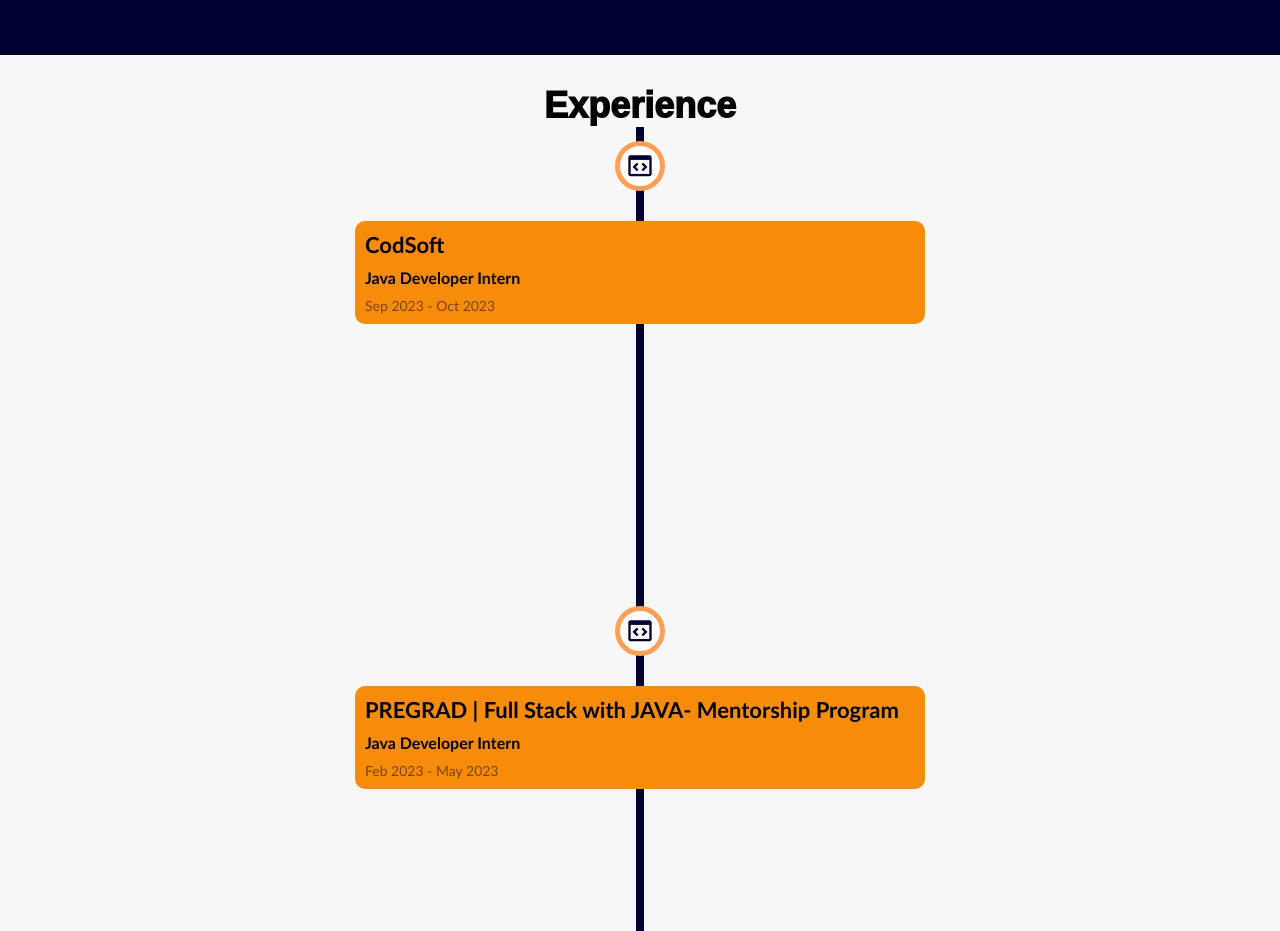
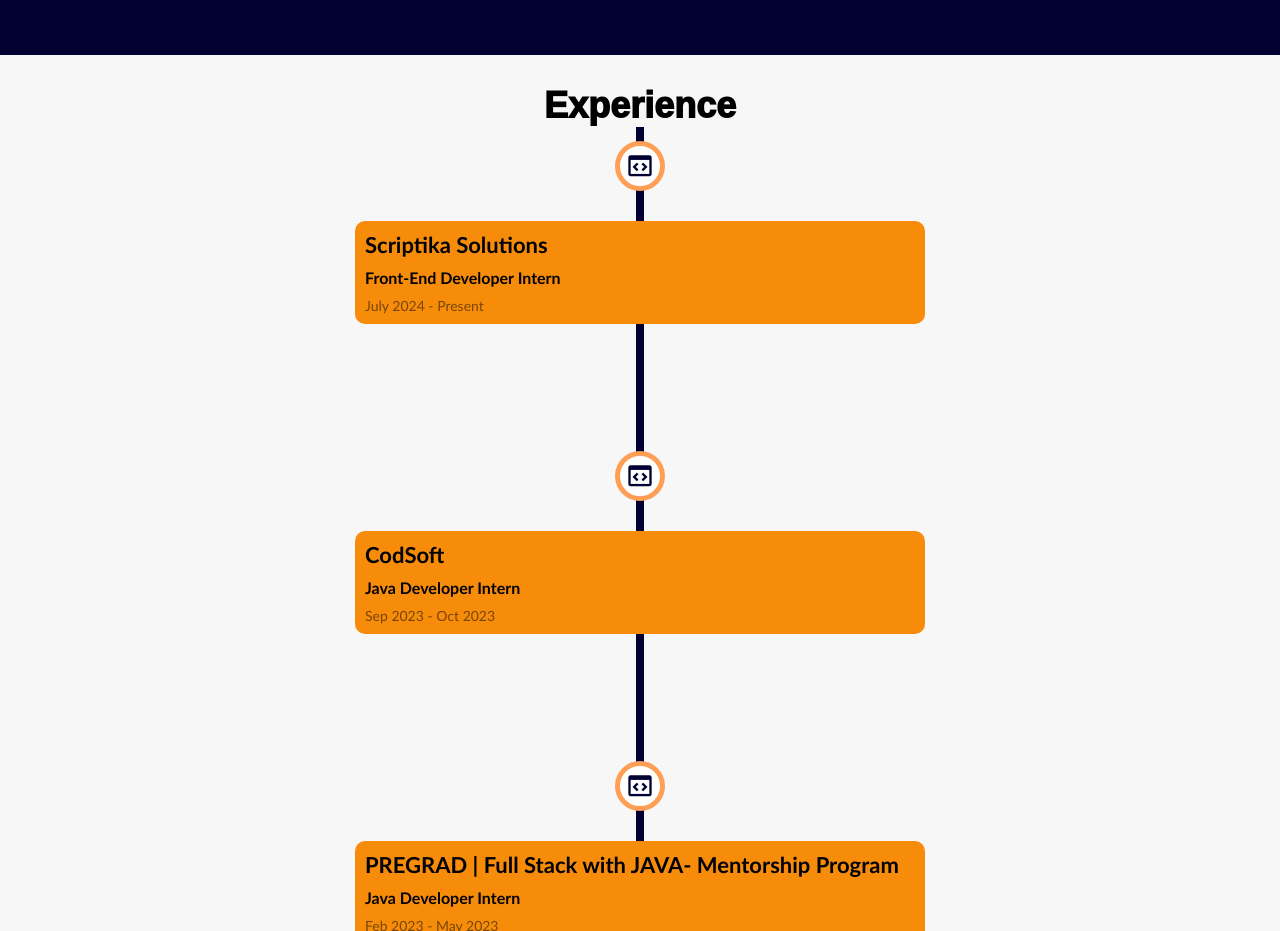
Before and after one commit to gauravv077/Portfolio, a plain HTML site: page index.html in a window 1280 px wide. Shown: the part 3520-4451 px from the top of the page. Drawn offline with nearby package versions, Linux system fonts and the light colour scheme; animation ran at ten frames a second.

Commit message:
Update index.html

```diff
--- a/index.html
+++ b/index.html
@@ -252,6 +252,20 @@
 
 
 
+<div class="icon-container-flex">
+                <i class="bx bx-code-block icon actual-icon animate"></i>
+                <div class="experience-info-grid animate">
+                    <div class="experience-company-name">
+                        Scriptika Solutions
+                    </div>
+                    <div class="experience-name">
+                        Front-End Developer Intern
+                    </div>
+                    <div class="experience-duration">
+                        July 2024 - Present
+                    </div>
+                </div>
+            </div>
 
             <div class="icon-container-flex">
                 <i class="bx bx-code-block icon actual-icon animate"></i>
```
